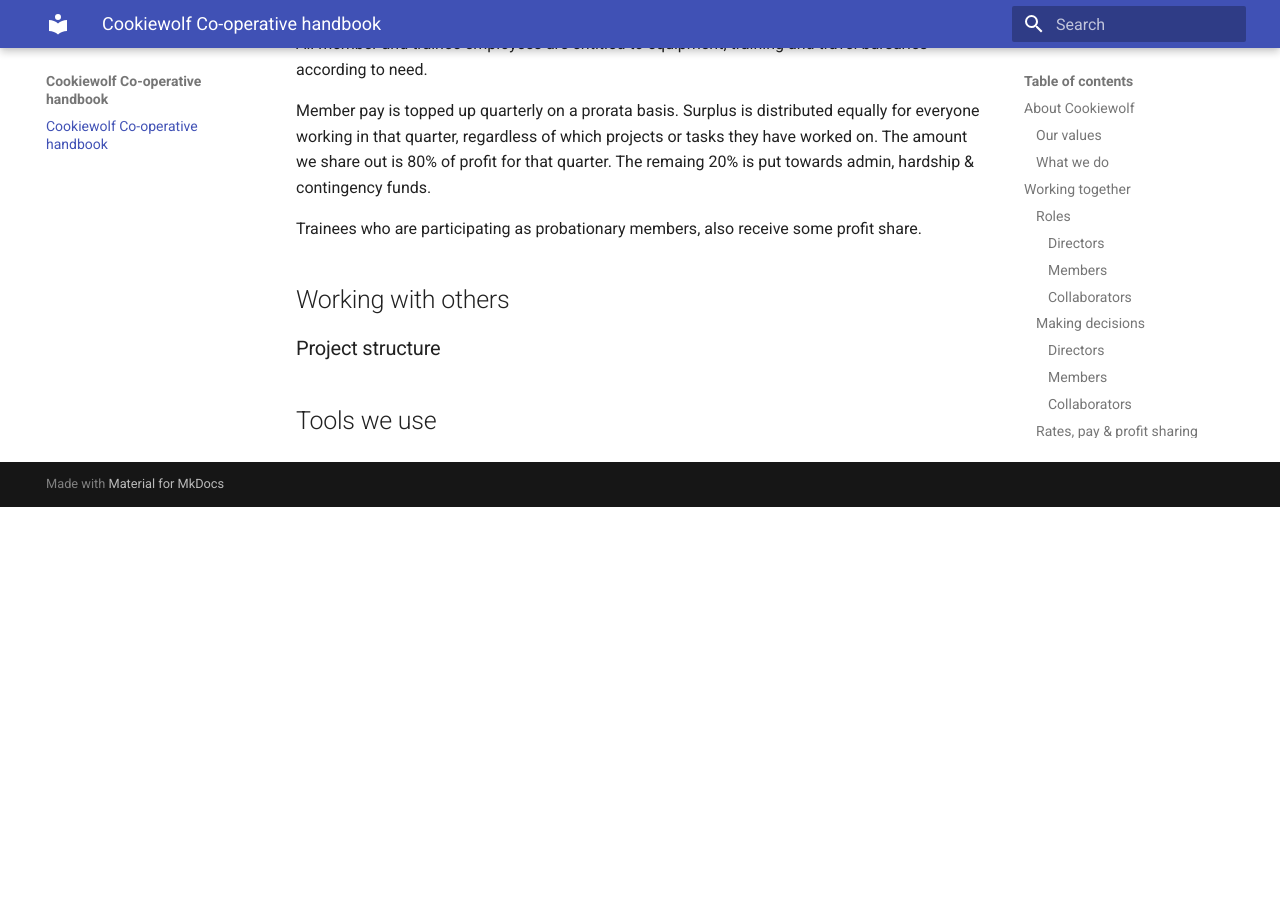
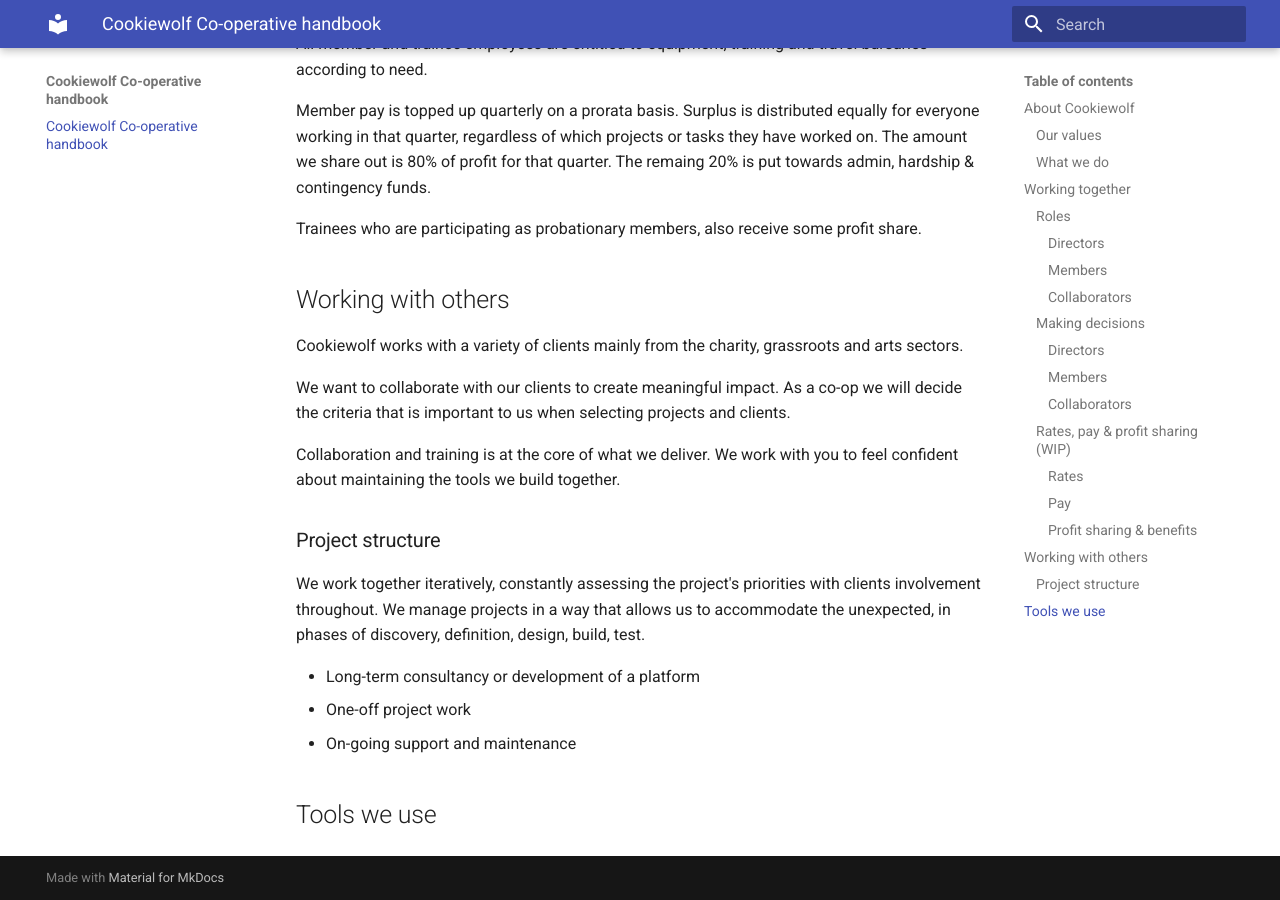
Before and after one commit to cookiewolf/handbook, an MkDocs documentation site: the page built from docs/index.md, in a window 1280 px wide and 900 px high, scrolled down 2194 px. Built offline with MkDocs 1.6.1 and Material for MkDocs 9.7.7, drawn with Linux system fonts in a browser that asks for light colours; before the commit the page ends 2701 px from its top, so only the background shows below that.

Commit message:
Initial working with others

```diff
--- a/docs/index.md
+++ b/docs/index.md
@@ -78,6 +78,18 @@
 
 ## Working with others
 
+Cookiewolf works with a variety of clients mainly from the charity, grassroots and arts sectors.
+
+We want to collaborate with our clients to create meaningful impact. As a co-op we will decide the criteria that is important to us when selecting projects and clients.
+
+Collaboration and training is at the core of what we deliver. We work with you to feel confident about maintaining the tools we build together.
+
 ### Project structure
 
+We work together iteratively, constantly assessing the project's priorities with clients involvement throughout. We manage projects in a way that allows us to accommodate the unexpected, in phases of discovery, definition, design, build, test.
+
+- Long-term consultancy or development of a platform
+- One-off project work
+- On-going support and maintenance
+
 ## Tools we use
```
